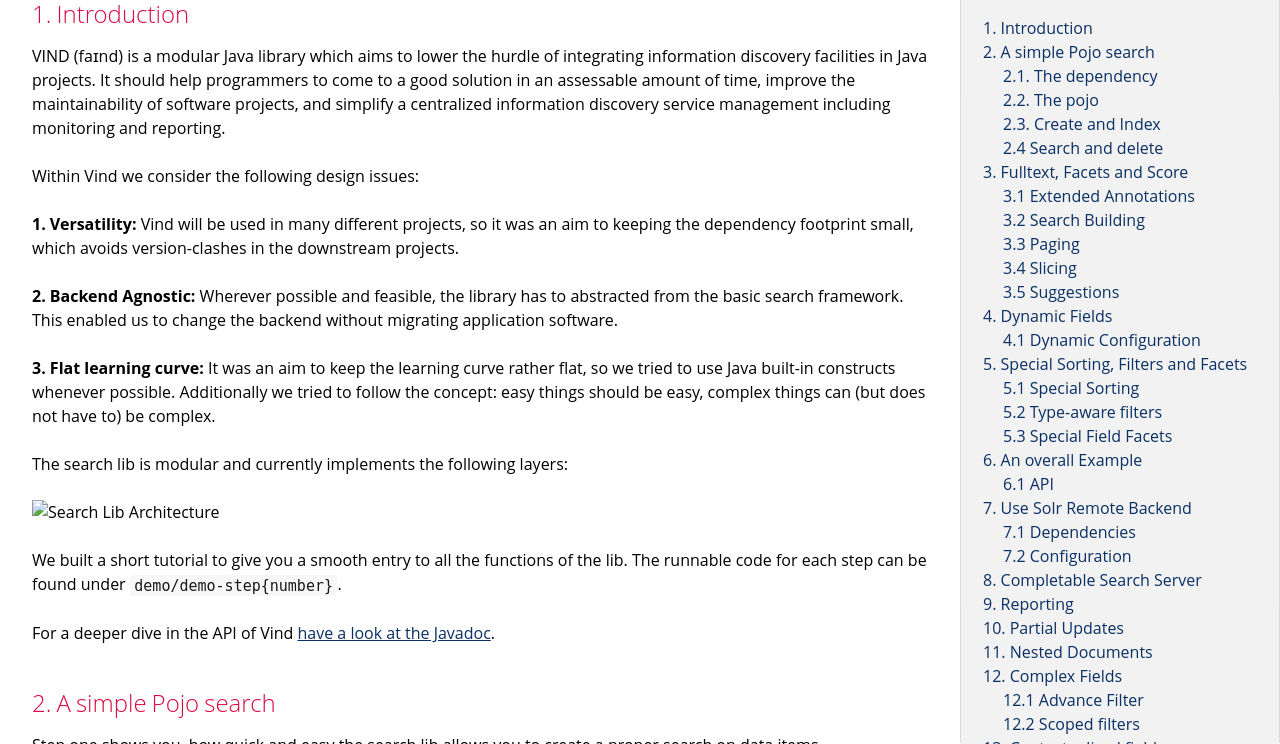
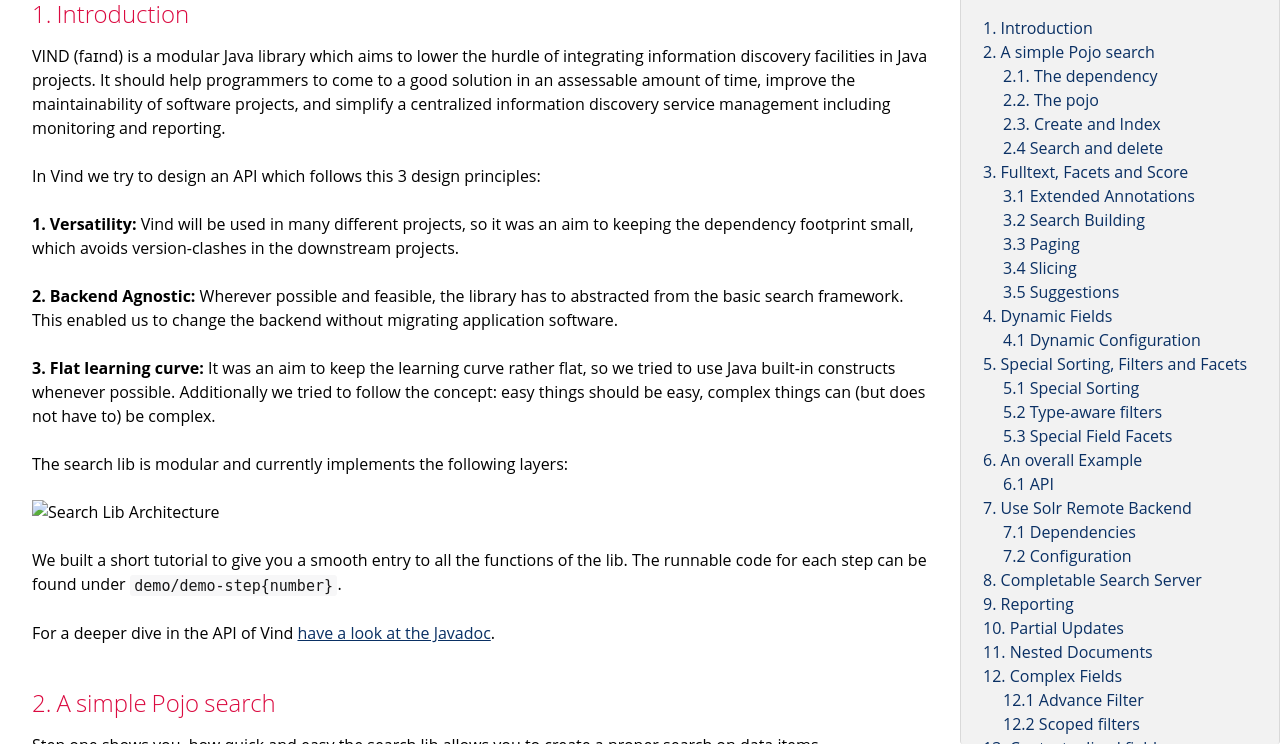
Before and after one commit to RBMHTechnology/vind, a Jekyll site: the page built from docs/index.md, in a window 1280 px wide and 900 px high, cut to the strip 156-900 px from the top of the window. Built offline with Jekyll 4.4.1, drawn with Linux system fonts in a browser that asks for light colours.

Commit message:
smaller changes in wording

```diff
--- a/docs/introduction.md
+++ b/docs/introduction.md
@@ -4,7 +4,7 @@
 It should help programmers to come to a good solution in an assessable amount of time, improve the
 maintainability of software projects, and simplify a centralized information discovery service management including monitoring and reporting.
 
-Within Vind we consider the following design issues:
+In Vind we try to design an API which follows this 3 design principles:
 
 **1. Versatility:** Vind will be used in many different projects, so it was an aim to keeping the dependency footprint small,
 which avoids version-clashes in the downstream projects.
```
Also changed, not shown: README.md.
